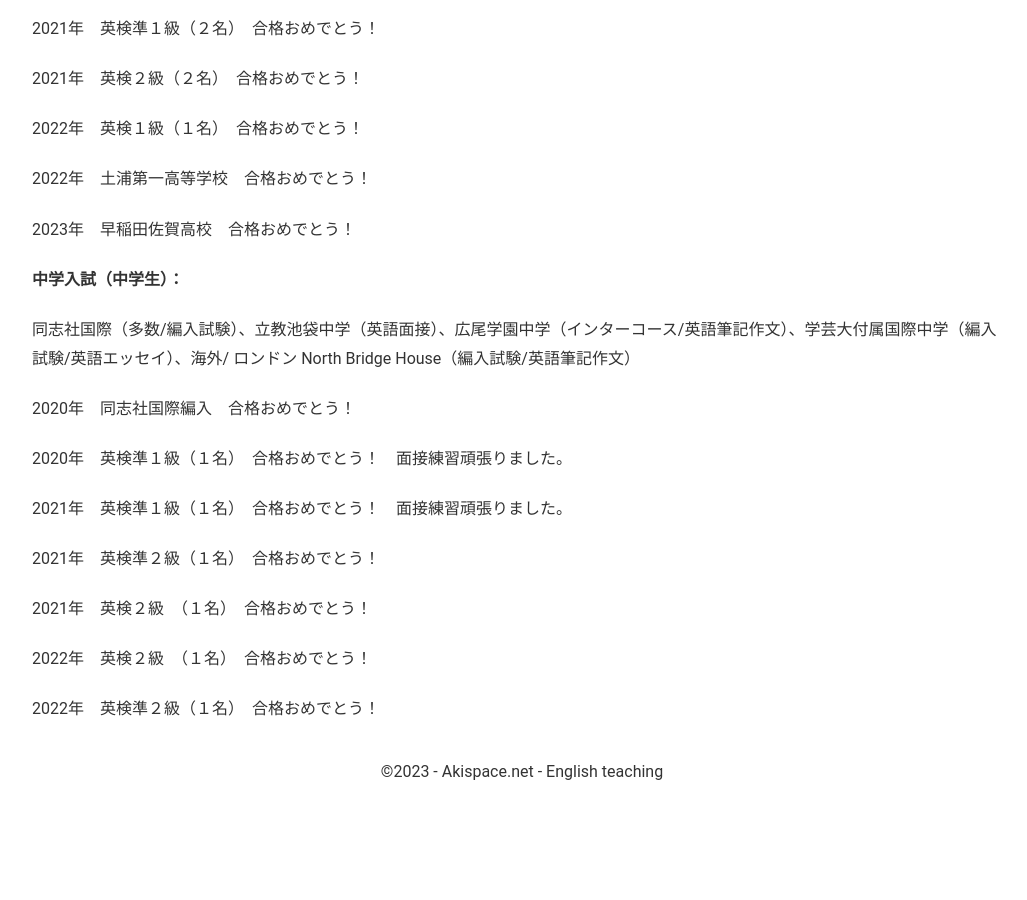
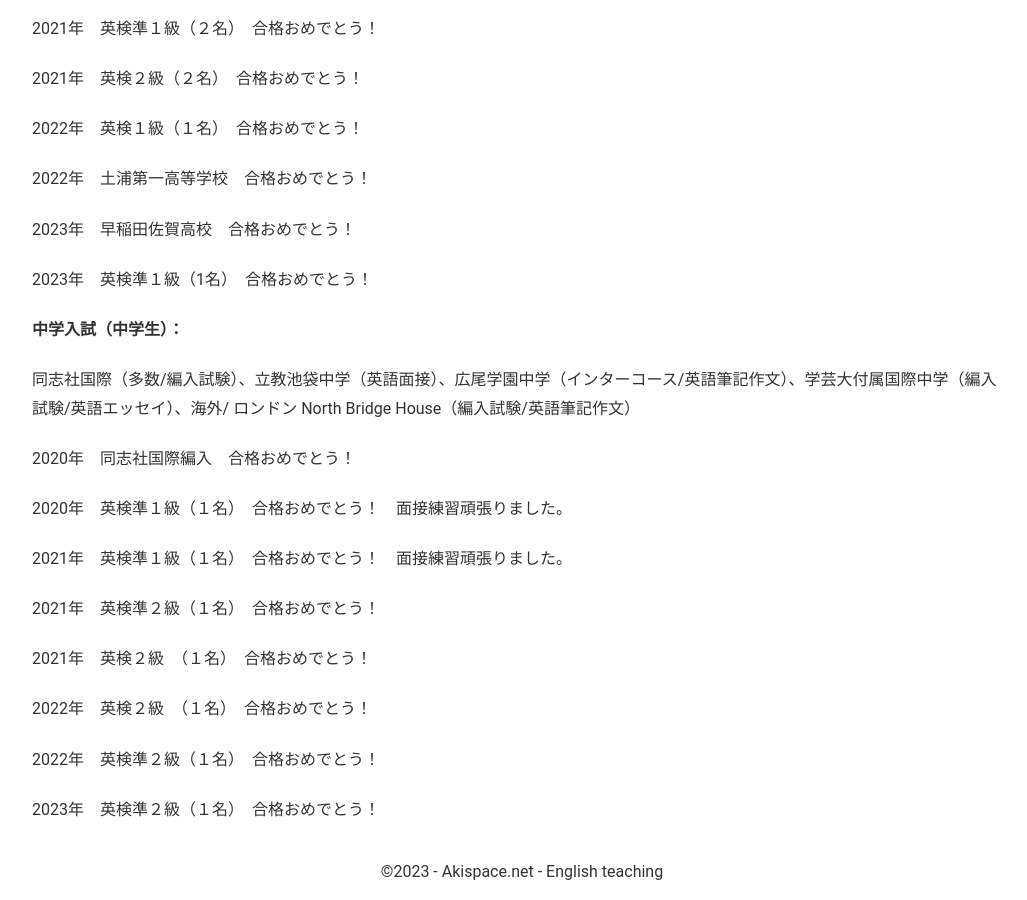
Before and after one commit to phocean/akispace, a Jekyll site: the page built from exam_results.md, in a window 1280 px wide and 900 px high, scrolled down 2453 px. Shown: the whole window, without its empty margins (118-1145 px from the left). Built offline with Jekyll 4.4.1, drawn with Linux system fonts in a browser that asks for light colours; before the commit the page ends 3252 px from its top, so only the background shows below that.

Commit message:
Update exam_results.md
Two sentences added

```diff
--- a/exam_results.md
+++ b/exam_results.md
@@ -80,6 +80,8 @@
 
 2023年　早稲田佐賀高校　合格おめでとう！
 
+2023年　英検準１級（1名）　合格おめでとう！
+
 <strong>中学入試（中学生）：</strong>
 
 同志社国際（多数/編入試験）、立教池袋中学（英語面接）、広尾学園中学（インターコース/英語筆記作文）、学芸大付属国際中学（編入試験/英語エッセイ）、海外/ ロンドン North Bridge House（編入試験/英語筆記作文）
@@ -97,3 +99,5 @@
 2022年　英検２級　（１名）　合格おめでとう！
 
 2022年　英検準２級（１名）　合格おめでとう！
+
+2023年　英検準２級（１名）　合格おめでとう！
```
